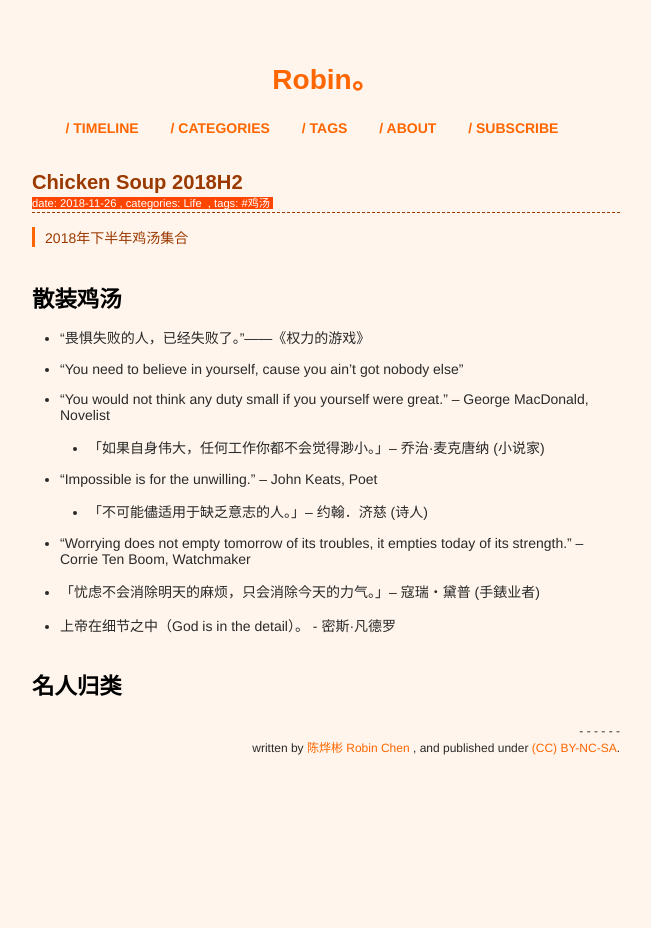
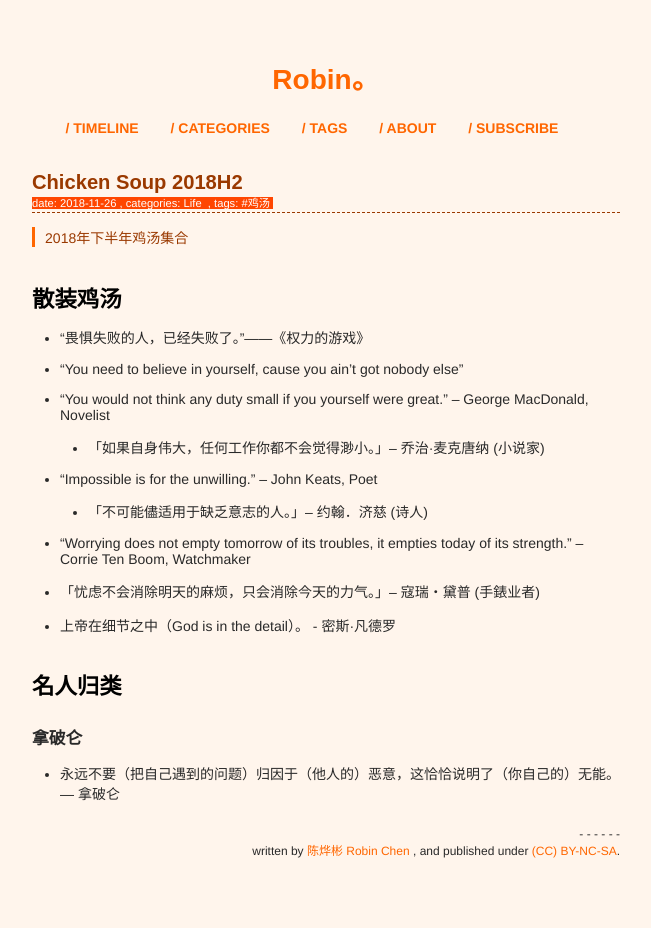
Before and after one commit to xianyuxmu/xianyuxmu.github.io, a Jekyll site: the page built from _posts/2018-11-26-chicken-soup.md, in a window 1280 px wide. Shown: the whole page, without its empty margins (314-965 px from the left). Built offline with Jekyll 4.4.1, drawn with Linux system fonts in a browser that asks for light colours; comment, search, counter and statistics services are not loaded; before the commit the page ends 900 px from its top, so only the background shows below that.

Commit message:
daily reading

```diff
--- a/_posts/2018-11-26-chicken-soup.md
+++ b/_posts/2018-11-26-chicken-soup.md
@@ -24,3 +24,7 @@ tags:
 - 上帝在细节之中（God is in the detail）。 - 密斯·凡德罗
 
 ## 名人归类
+
+### 拿破仑
+
+- 永远不要（把自己遇到的问题）归因于（他人的）恶意，这恰恰说明了（你自己的）无能。 — 拿破仑
```
